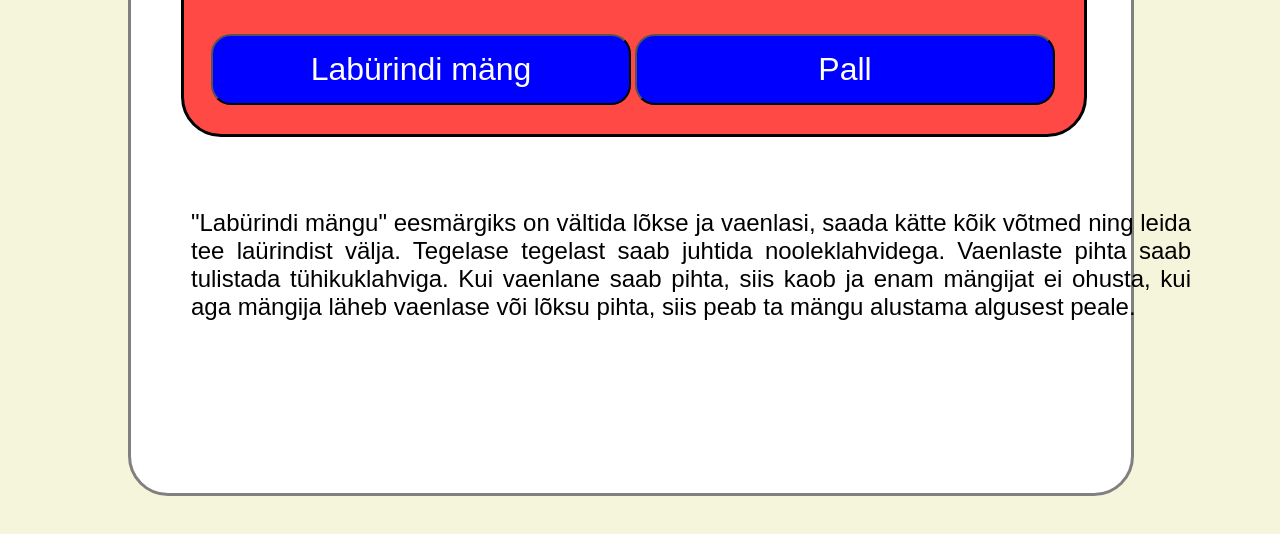
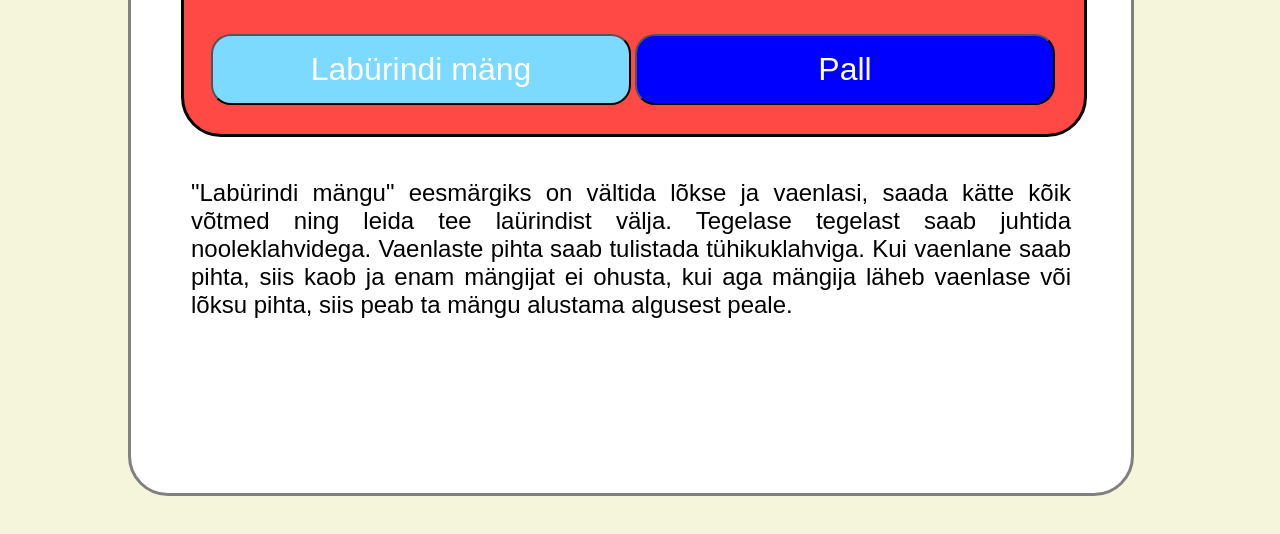
Before and after one commit to Karljohan99/Veebileht, a plain HTML site: page index2.html in a window 1280 px wide. Shown: the part 118-652 px from the top of the page. Drawn offline with Linux system fonts and the light colour scheme; a script that the page names is missing.

Commit message:
Update stylesheet.css

```diff
--- a/stylesheet.css
+++ b/stylesheet.css
@@ -35,9 +35,8 @@ p {
     font-size: 24px;
     font-family: Arial, Helvetica, sans-serif;
     position: relative;
-    left: 60px;
-    right: -60px;
-    top: -60px;
+    top: -150px;
+    padding: 60px;
 }
 
 button {
@@ -58,6 +57,14 @@ button {
     top: -140px;
 
 }
+#Btn3 {
+    background-color: #7CD9FF
+
+}
+#Btn3:hover {
+    background-color: aqua
+
+}
 button:hover {
     background-color: aqua
 
```
